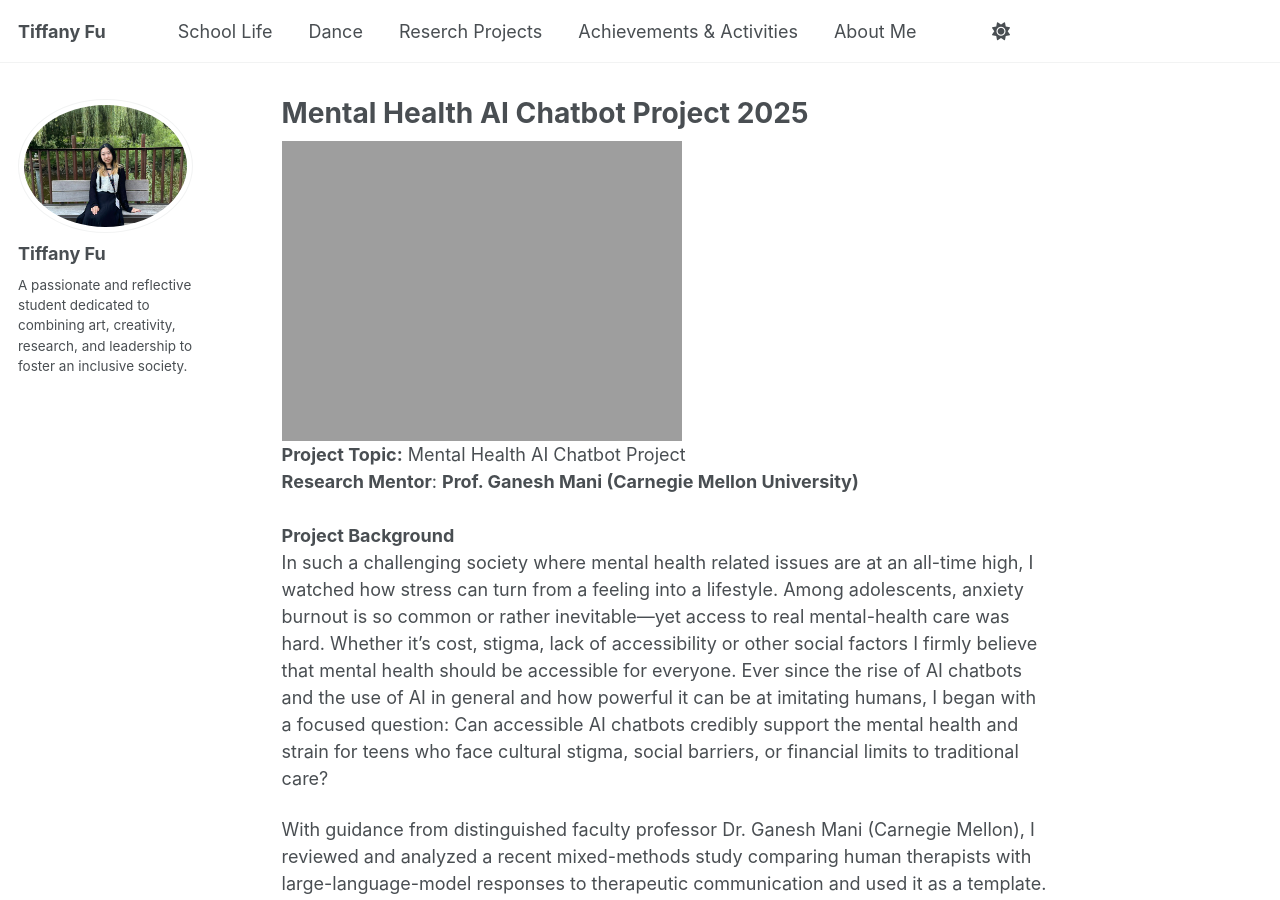
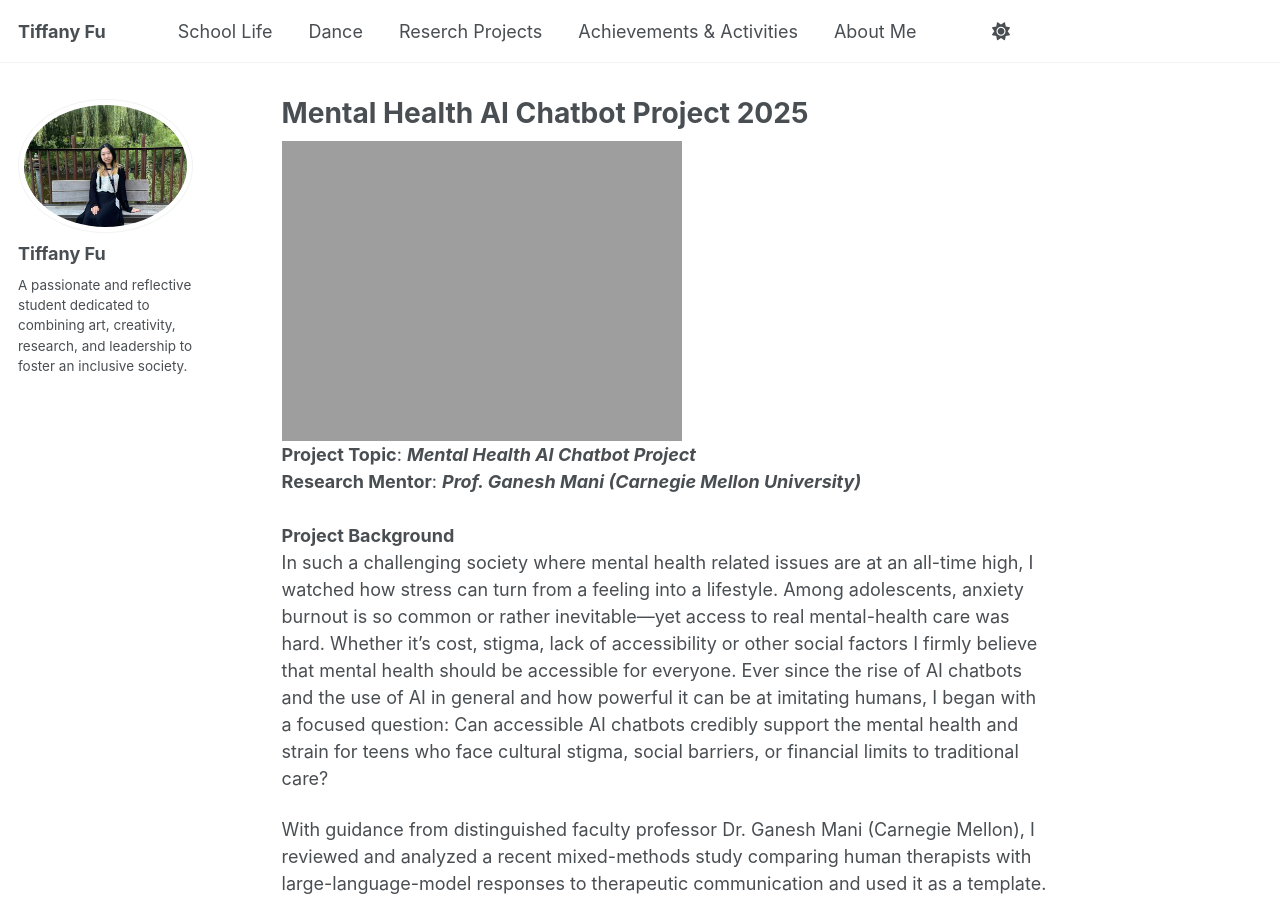
Before and after one commit to TiffanyJTFu/TiffanyTestWeb, a Jekyll site: the page built from _teaching/04-MentalHealthAIChatbotProject.md, in a window 1280 px wide and 900 px high. Built offline with Jekyll 4.4.1, drawn with Linux system fonts in a browser that asks for light colours; a script that is not in the unit is left out.

```diff
--- a/_teaching/04-MentalHealthAIChatbotProject.md
+++ b/_teaching/04-MentalHealthAIChatbotProject.md
@@ -5,8 +5,8 @@ type: ""
 permalink: /teaching/MentalHealthAIChatbotProject
 ---
 ![SocialScience01](https://www.tiffu.ca/images/ai1.png)
-<br>**Project Topic:** Mental Health AI Chatbot Project
-<br>**Research Mentor**: **Prof. Ganesh Mani (Carnegie Mellon University)**
+<br>**Project Topic**: <i>**Mental Health AI Chatbot Project**</i>
+<br>**Research Mentor**: <i>**Prof. Ganesh Mani (Carnegie Mellon University)**</i>
 <br><br>**Project Background**
 <br>In such a challenging society where mental health related issues are at an all-time high, I watched how stress can turn from a feeling into a lifestyle. Among adolescents, anxiety burnout is so common or rather inevitable—yet access to real mental-health care was hard. Whether it's cost, stigma, lack of accessibility or other social factors I firmly believe that mental health should be accessible for everyone. Ever since the rise of AI chatbots and the use of AI in general and how powerful it can be at imitating humans, I began with a focused question: Can accessible AI chatbots credibly support the mental health and strain for teens who face cultural stigma, social barriers, or financial limits to traditional care?
 
```
